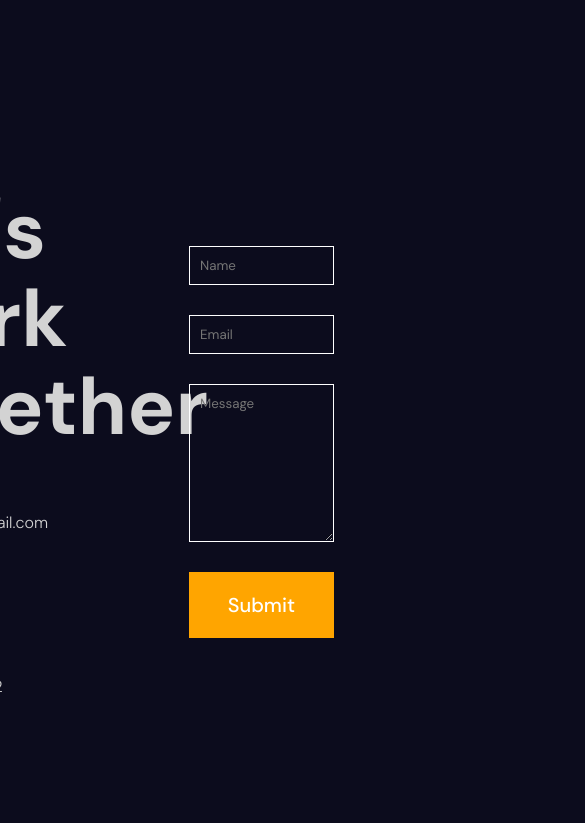
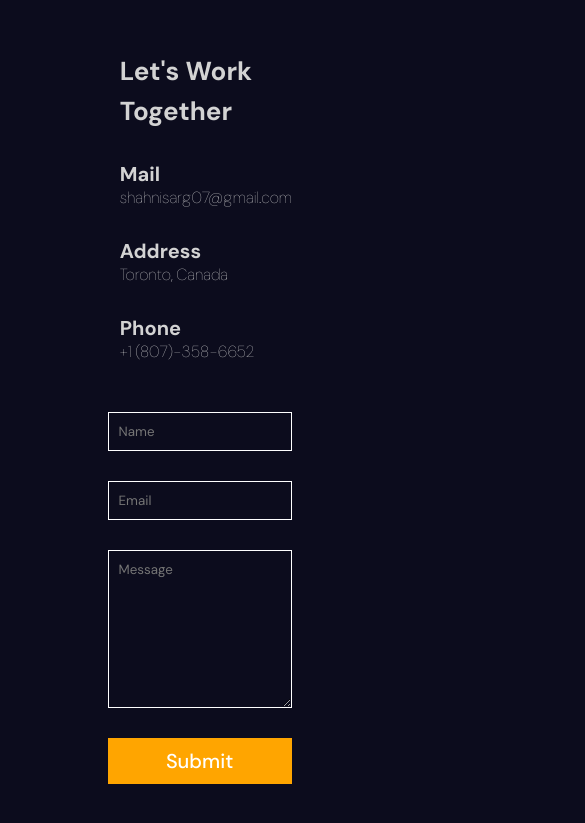
Before and after one commit to Nisarg07/nisarg_shah_portfolio, a React (Create React App) app: page / in a window 390 px wide. Shown: the part 4303-5126 px from the top of the page, 585 px wide, since content can reach past the window. Built offline with nearby package versions, Linux system fonts and the light colour scheme.

Commit message:
Media query added

```diff
--- a/src/components/contact/contact.css
+++ b/src/components/contact/contact.css
@@ -2,12 +2,21 @@
   height: 100%;
   max-width: 1366px;
   margin: auto;
+  @media (max-width: 768px) {
+    width: 100%;
+    height: 100%;
+    padding: 10px;
+  }
 }
 .contact .wrapper {
   display: flex;
   align-items: center;
   /* justify-content: space-between; */
   gap: 50px;
+  @media (max-width: 768px) {
+    flex-direction: column;
+    gap: 0px;
+  }
 }
 
 .contact .textContainer {
@@ -20,6 +29,12 @@
   justify-content: center;
   gap: 40px;
   /* text-align: left; */
+  @media (max-width: 768px) {
+    gap: 20px;
+    text-align: center;
+    align-items: center;
+    margin-top: 100px;
+  }
 }
 
 .contact .itemContainer {
@@ -31,25 +46,41 @@
   /* align-items: flex-start; */
   gap: 30px;
   text-align: left;
+  @media (max-width: 768px) {
+    gap: none;
+  }
 }
 
 .contact .itemContainer h1 {
   font-size: 80px;
   line-height: 88px;
   /* text-align: left; */
+  @media (max-width: 768px) {
+    font-size: 26px;
+    line-height: 40px;
+  }
+}
+
+.contact .itemContainer h2 {
+  @media (max-width: 768px) {
+    font-size: 20px;
+  }
 }
 
 .contact .textContainer span {
   font-weight: 300;
+  @media (max-width: 768px) {
+    font-weight: 150;
+  }
 }
 
 .contact .formContainer {
   flex: 1;
-  /* direction: flex; */
-  /* flex-direction: column; */
-  /* align-content: center; */
-  /* justify-content: flex-start; */
   position: relative;
+  @media (max-width: 768px) {
+    width: 100%;
+    padding: 50px;
+  }
   /* background-color: aqua; */
 }
 
@@ -58,13 +89,21 @@
   flex-direction: column;
   width: 80%;
   gap: 30px;
+  @media (max-width: 768px) {
+    margin-left: 12%;
+  }
+  /* align-items: center; */
+  /* justify-content: center; */
 }
 .contact input,
 textarea {
-  padding: 10px;
+  padding: 20px;
   border: 1px solid white;
   color: white;
   background-color: transparent;
+  @media (max-width: 768px) {
+    padding: 10px;
+  }
 }
 
 .contact button {
@@ -75,6 +114,9 @@ textarea {
   color: white;
   font-weight: 500;
   font-size: 20px;
+  @media (max-width: 768px) {
+    padding: 10px;
+  }
 }
 
 .contact .phoneSvg {
@@ -84,3 +126,8 @@ textarea {
   margin: auto;
   z-index: -1;
 }
+.contact .phoneSvg svg {
+  @media (max-width: 768px) {
+    width: 80%;
+  }
+}
```
